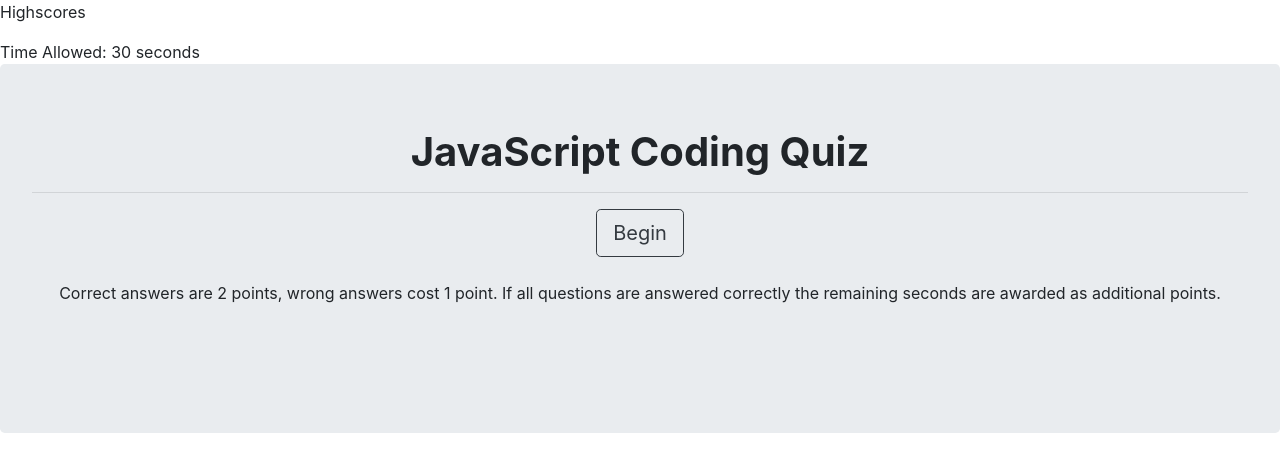
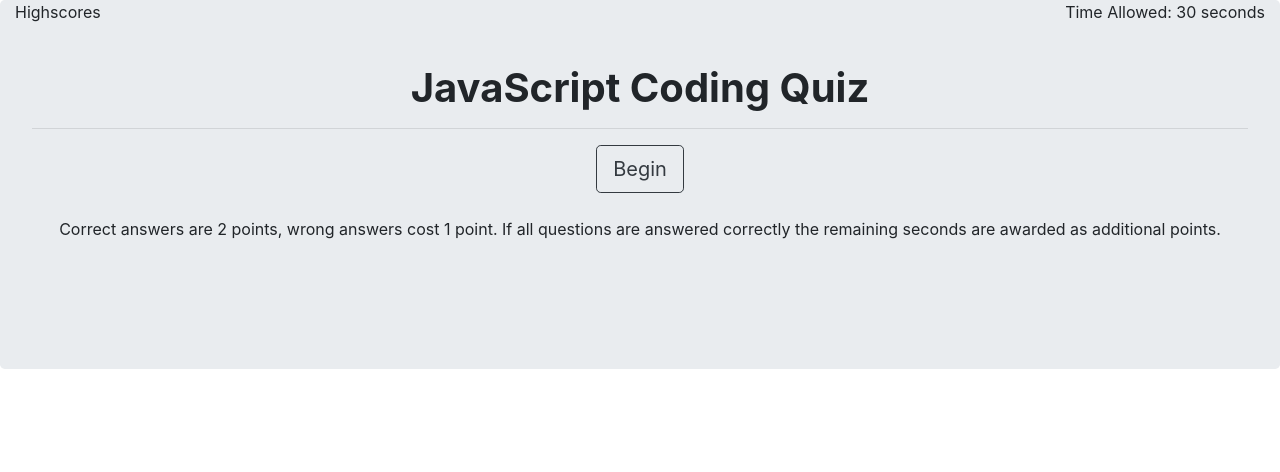
Before and after one commit to jlbaldree/Coding-Quiz, a plain HTML site: page index.html in a window 1280 px wide. Drawn offline with nearby package versions, Linux system fonts and the light colour scheme; some icons are missing.

Commit message:
Update index.html

```diff
--- a/index.html
+++ b/index.html
@@ -6,7 +6,7 @@
   <title>JavaScript Coding Quiz</title>
 
    <!-- Link a link to Bootstrap-->
-  <link rel="stylesheet" href="Assets/stype.css">
+  <link rel="stylesheet" href="Assets/style.css">
   <link rel="stylesheet" href="https://maxcdn.bootstrapcdn.com/bootstrap/4.0.0/css/bootstrap.min.css">
 </head>
 <body>
```
